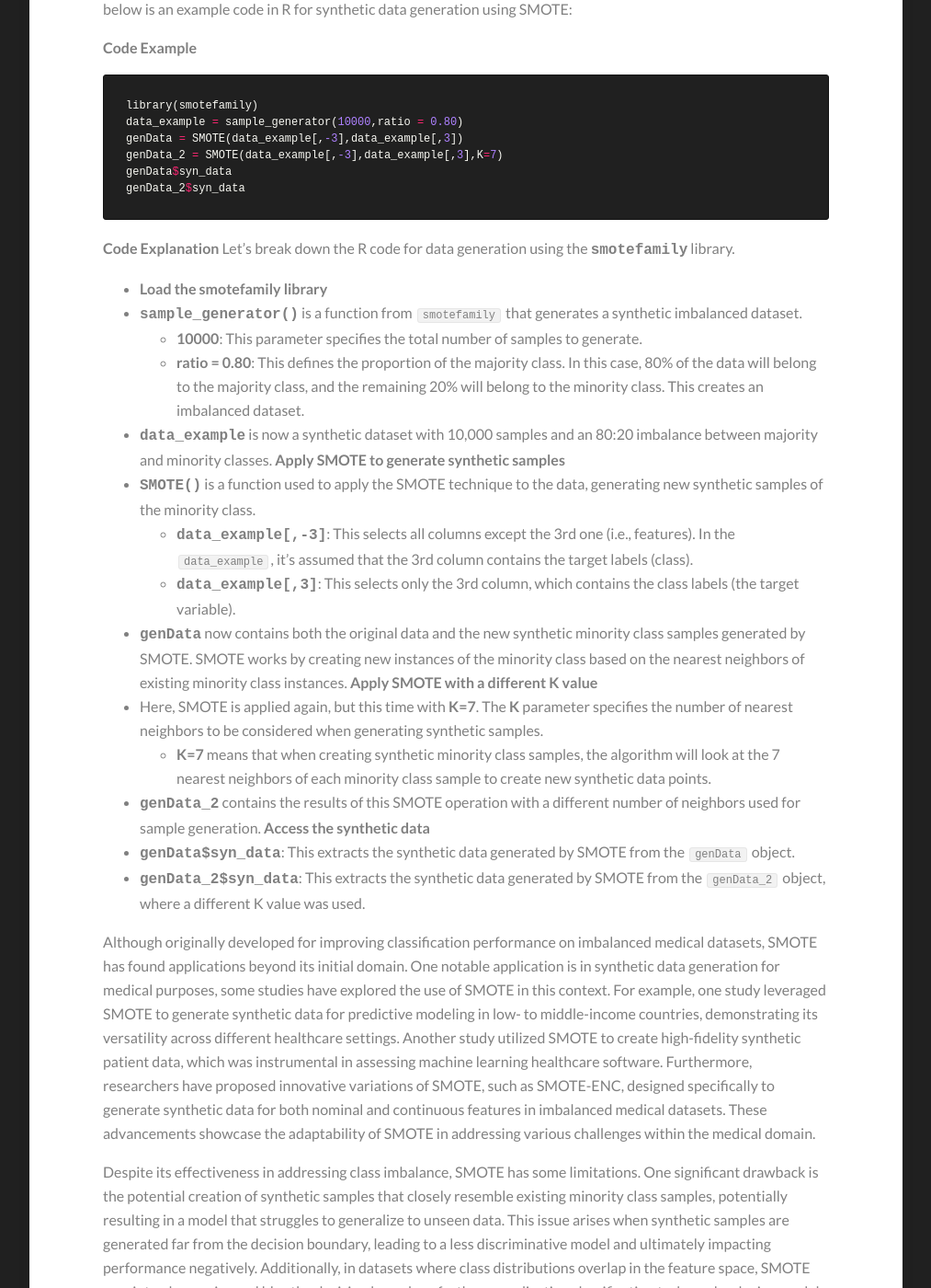
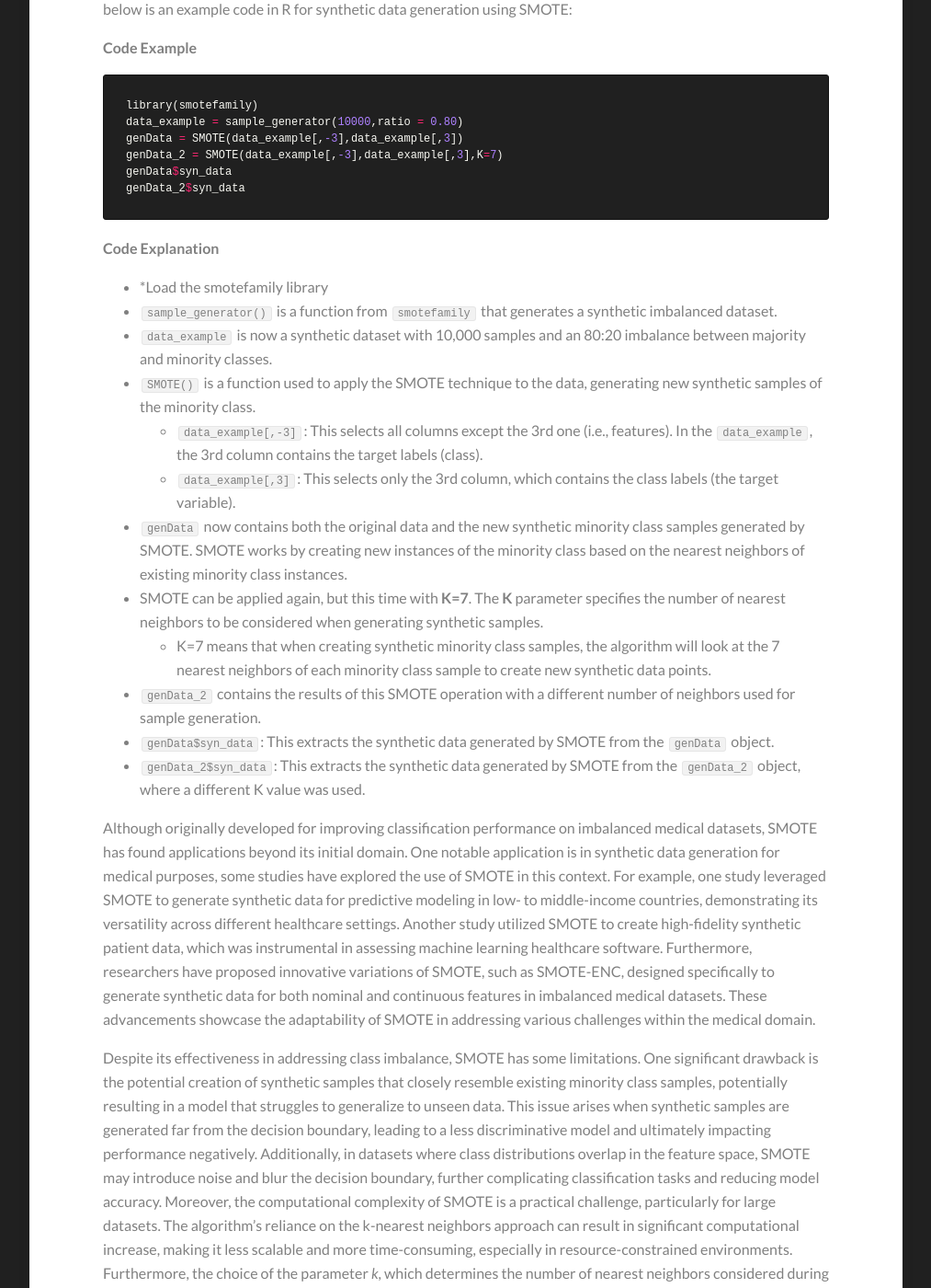
Before and after one commit to Kamran-Afzali/Kamran-Afzali.github.io, a Jekyll site: the page built from _posts/2024-09-28-smote_blog.md, in a window 1280 px wide and 1400 px high, scrolled down 1728 px. Shown: the whole window at 92% size, without its empty margins (133-1146 px from the left). Built offline with Jekyll 4.4.1, drawn with Linux system fonts in a browser that asks for light colours.

Commit message:
Update 2024-09-28-smote_blog.md

```diff
--- a/_posts/2024-09-28-smote_blog.md
+++ b/_posts/2024-09-28-smote_blog.md
@@ -24,25 +24,19 @@
 
 
 **Code Explanation**
-Let's break down the R code for data generation using the **`smotefamily`** library.
 
-- **Load the smotefamily library**
-- **`sample_generator()`** is a function from `smotefamily` that generates a synthetic imbalanced dataset.
-    - **10000**: This parameter specifies the total number of samples to generate.
-    - **ratio = 0.80**: This defines the proportion of the majority class. In this case, 80% of the data will belong to the majority class, and the remaining 20% will belong to the minority class. This creates an imbalanced dataset.
-- **`data_example`** is now a synthetic dataset with 10,000 samples and an 80:20 imbalance between majority and minority classes.
-**Apply SMOTE to generate synthetic samples**
-- **`SMOTE()`** is a function used to apply the SMOTE technique to the data, generating new synthetic samples of the minority class.
-    - **`data_example[,-3]`**: This selects all columns except the 3rd one (i.e., features). In the `data_example`, it's assumed that the 3rd column contains the target labels (class).
-    - **`data_example[,3]`**: This selects only the 3rd column, which contains the class labels (the target variable).
-- **`genData`** now contains both the original data and the new synthetic minority class samples generated by SMOTE. SMOTE works by creating new instances of the minority class based on the nearest neighbors of existing minority class instances.
-**Apply SMOTE with a different K value**
-- Here, SMOTE is applied again, but this time with **K=7**. The **K** parameter specifies the number of nearest neighbors to be considered when generating synthetic samples.
-    - **K=7** means that when creating synthetic minority class samples, the algorithm will look at the 7 nearest neighbors of each minority class sample to create new synthetic data points.
-- **`genData_2`** contains the results of this SMOTE operation with a different number of neighbors used for sample generation.
-**Access the synthetic data**
-- **`genData$syn_data`**: This extracts the synthetic data generated by SMOTE from the `genData` object.
-- **`genData_2$syn_data`**: This extracts the synthetic data generated by SMOTE from the `genData_2` object, where a different K value was used.
+- *Load the smotefamily library
+- `sample_generator()` is a function from `smotefamily` that generates a synthetic imbalanced dataset.
+- `data_example` is now a synthetic dataset with 10,000 samples and an 80:20 imbalance between majority and minority classes.
+- `SMOTE()` is a function used to apply the SMOTE technique to the data, generating new synthetic samples of the minority class.
+    - `data_example[,-3]`: This selects all columns except the 3rd one (i.e., features). In the `data_example`, the 3rd column contains the target labels (class).
+    - `data_example[,3]`: This selects only the 3rd column, which contains the class labels (the target variable).
+- `genData` now contains both the original data and the new synthetic minority class samples generated by SMOTE. SMOTE works by creating new instances of the minority class based on the nearest neighbors of existing minority class instances.
+- SMOTE can be applied again, but this time with **K=7**. The **K** parameter specifies the number of nearest neighbors to be considered when generating synthetic samples.
+    - K=7 means that when creating synthetic minority class samples, the algorithm will look at the 7 nearest neighbors of each minority class sample to create new synthetic data points.
+- `genData_2` contains the results of this SMOTE operation with a different number of neighbors used for sample generation.
+- `genData$syn_data`: This extracts the synthetic data generated by SMOTE from the `genData` object.
+- `genData_2$syn_data`: This extracts the synthetic data generated by SMOTE from the `genData_2` object, where a different K value was used.
 
 Although originally developed for improving classification performance on imbalanced medical datasets, SMOTE has found applications beyond its initial domain. One notable application is in synthetic data generation for medical purposes, some studies have explored the use of SMOTE in this context. For example, one study leveraged SMOTE to generate synthetic data for predictive modeling in low- to middle-income countries, demonstrating its versatility across different healthcare settings. Another study utilized SMOTE to create high-fidelity synthetic patient data, which was instrumental in assessing machine learning healthcare software. Furthermore, researchers have proposed innovative variations of SMOTE, such as SMOTE-ENC, designed specifically to generate synthetic data for both nominal and continuous features in imbalanced medical datasets. These advancements showcase the adaptability of SMOTE in addressing various challenges within the medical domain.
 
```
